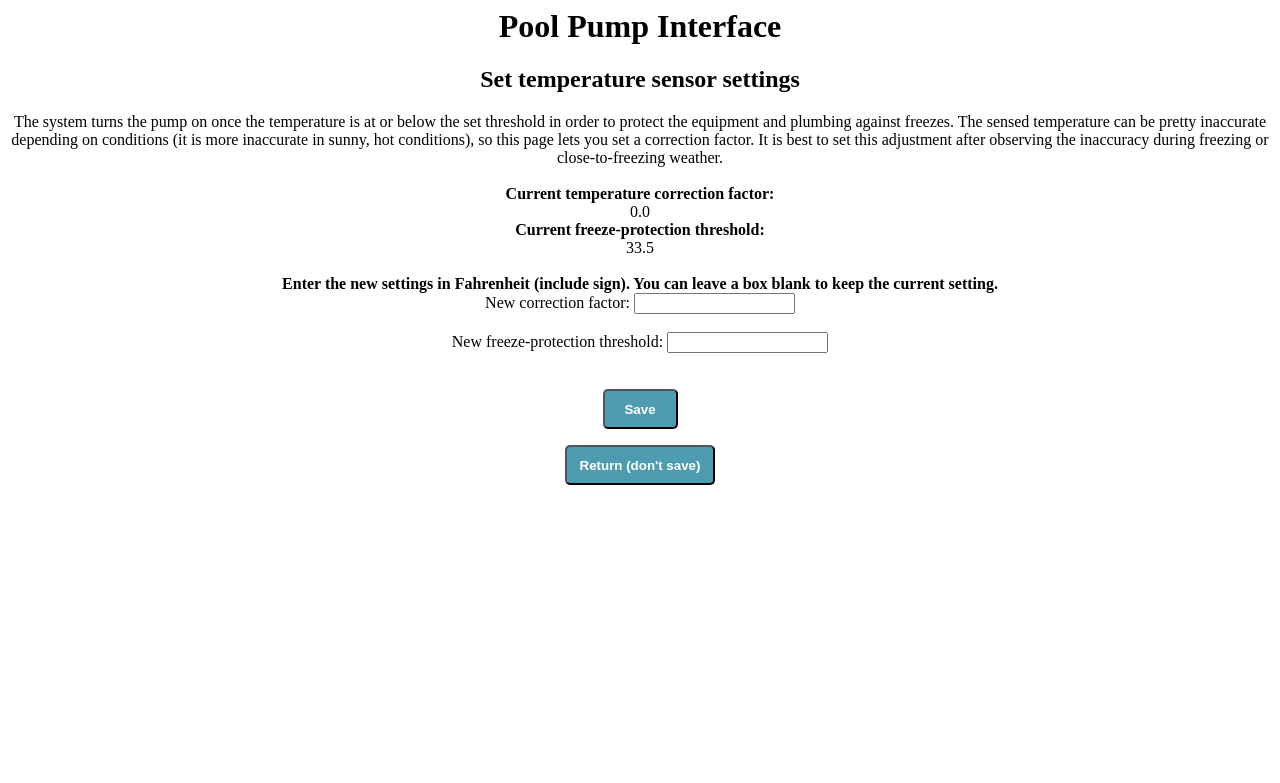
After one commit to tzinke/PumpTimer, a Flask app: page /tempSensorSettings in a window 1280 px wide. The commit adds this page. Shown: the top 783 px of the page. Run offline with Flask 3, Linux system fonts and the light colour scheme; parts of the project's set-up code (start-up, migrations or seed data) failed here and were passed over.

Commit message:
Added page to change temp sensor settings

```diff
--- a/Web Interface/app.py
+++ b/Web Interface/app.py
@@ -421,7 +421,8 @@ def set_schedule():
             with open(initialization_data_path, "w") as file:
                 file.write("%d\n" % sched_on)
                 file.write("%d\n" % old_off)
-                file.write("%5.1" % temp_offset)
+                file.write("%5.1f\n" % temp_offset)
+                file.write("%7.1f" % freeze_protection_threshold)
 
         off_time = request.form['new_off']
 
@@ -443,7 +444,8 @@ def set_schedule():
             with open(initialization_data_path, "w") as file:
                 file.write("%d\n" % old_on)
                 file.write("%d\n" % sched_off)
-                file.write("%5.1f" % temp_offset)
+                file.write("%5.1f\n" % temp_offset)
+                file.write("%7.1f" % freeze_protection_threshold)
 
         if (one_time_run_pending is 0):
             if sched_off < sched_on: # Wrap through midnight
@@ -725,6 +727,42 @@ def set_time():
 
     return render_template('setTime.html', **templateData)
 
+@app.route("/tempSensorSettings", methods=['GET', 'POST'])
+def set_temp_sensor_settings():
+    global temp_offset, freeze_protection_threshold
+    if request.method == 'POST':
+        new_offset = request.form['newOffset']
+
+        if not (new_offset == ''):
+            try:
+                temp_var = float(new_offset)
+                temp_offset = temp_var
+            except:
+                pass
+
+        new_threshold = request.form['newThreshold']
+
+        if not (new_threshold == ''):
+            try:
+                temp_var = float(new_threshold)
+                freeze_protection_threshold = temp_var
+            except:
+                pass
+
+
+        with open(initialization_data_path, "w") as file:
+            file.write("%d\n" % sched_on)
+            file.write("%d\n" % sched_off)
+            file.write("%5.1f\n" % temp_offset)
+            file.write("%7.1f" % freeze_protection_threshold)
+
+    templateData = {
+        'offset' : ("%5.1f" % temp_offset),
+        'threshold' : ("%7.1f" % freeze_protection_threshold)
+    }
+
+    return render_template('tempSensorSettings.html', **templateData)
+
 @app.after_request
 def add_header(r):
     """
@@ -805,6 +843,7 @@ if __name__ == "__main__":
         sched_on = int(file.readline())
         sched_off = int(file.readline())
         temp_offset = float(file.readline())
+        freeze_protection_threshold = float(file.readline())
 
     print("Daily on: %d\nDaily off: %d\nTemp offset: %5.1f" % (sched_on, sched_off, temp_offset))
 
--- /dev/null
+++ b/Web Interface/templates/tempSensorSettings.html
@@ -0,0 +1,46 @@
+<DOCTYPE html>
+<meta name="viewport" content="width=device-width,initial-scale=1.0">
+<head>
+   <title>Pool Pump Interface</title>
+   <link rel="stylesheet" href="{{ url_for("static", filename="styles.css") }}" />
+</head>
+<html>
+<body>
+    <h1 align='center'>Pool Pump Interface</h1>
+	<h2 align='center'>Set temperature sensor settings</h2>
+
+	<div class="container" align='center' width="100%">
+        <div>The system turns the pump on once the temperature is at or below the set threshold in order to protect
+		the equipment and plumbing against freezes. The sensed temperature can be pretty inaccurate depending on conditions
+		(it is more inaccurate in sunny, hot conditions), so this page lets you set a correction factor. It is best to set
+		this adjustment after observing the inaccuracy during freezing or close-to-freezing weather.
+		</div>
+		<br>
+        <div><b>Current temperature correction factor:</b></div>
+        <div id="offset">{{ offset }}</div>
+
+        <div><b>Current freeze-protection threshold:</b></div>
+        <div id="threshold">{{ threshold }}</div>
+
+        <br>
+        <div><b>Enter the new settings in Fahrenheit (include sign). You can leave a box blank to keep the current setting.</b></div>
+        <form action="{{ url_for('set_temp_sensor_settings') }}" method="post">
+            <div>
+                <label for="newOffset">New correction factor:</label>
+                <input type="text" id="newOffset" name="newOffset" size="17">
+            </div>
+            <br>
+            <div>
+                <label for="newThreshold">New freeze-protection threshold:</label>
+                <input type="text" id="newThreshold" name="newThreshold" size="17">
+            </div>
+            <br><br>
+            <input type="submit" value="Save" class="submitbutton">
+        </form>
+        <form action="{{ url_for('main') }}">
+            <input type="submit" value="Return (don't save)"  class="returnbutton">
+        </form>
+    </div>
+
+</body>
+</html>
```
Also changed, not shown: Web Interface/templates/main.html (+4 -3 lines), 1 other file.
